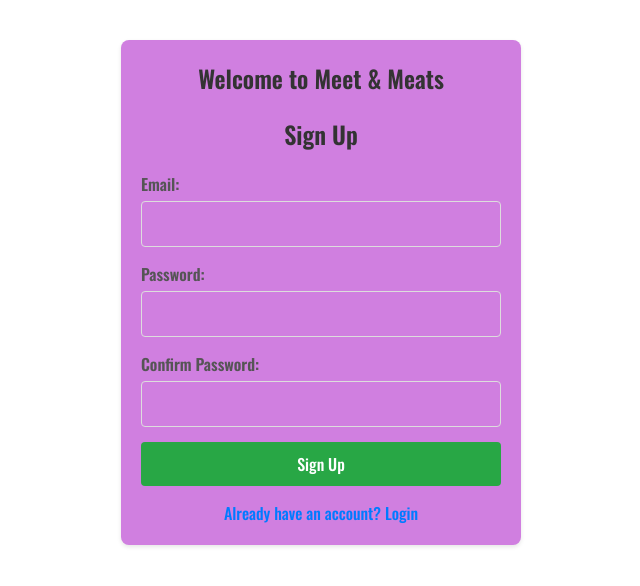
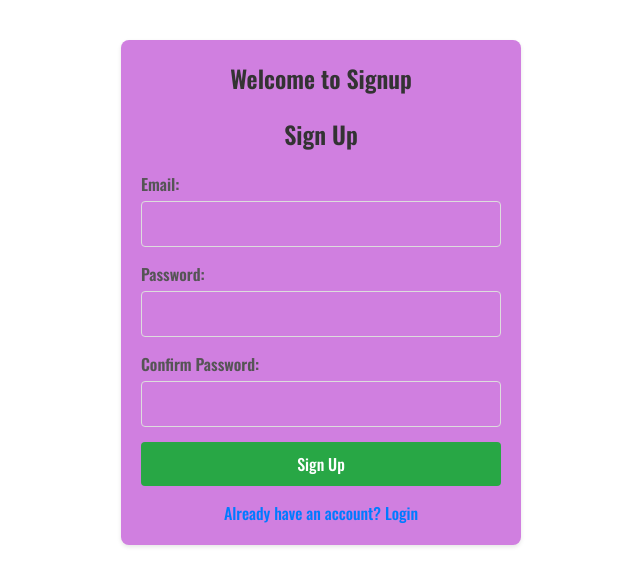
Before and after one commit to VigneshVikki18/Reservation, a React (Vite) app in the folder frontend/: page /signup in a window 1280 px wide. Shown: the top 586 px of the page, without its empty margins (319-959 px from the left). Built offline with nearby package versions, Linux system fonts and the light colour scheme.

Commit message:
Update Signup.jsx

```diff
--- a/frontend/src/Pages/Signup/Signup.jsx
+++ b/frontend/src/Pages/Signup/Signup.jsx
@@ -19,7 +19,7 @@ const Signup = () => {
     }
 
     try {
-      const response = await fetch("http://localhost:5000/api/v1/auth/signup", {
+      const response = await fetch("https://reservation-nbg6.onrender.com/api/v1/auth/signup", {
         method: "POST",
         headers: {
           "Content-Type": "application/json",
@@ -44,7 +44,7 @@ const Signup = () => {
 
   return (
     <div className={styles.container}>
-      <h2 className={styles.title}>Welcome to Meet & Meats</h2>
+      <h2 className={styles.title}>Welcome to Signup</h2>
       <h2 className={styles.title}>Sign Up</h2>
       {error && <p className={styles.error}>{error}</p>}
       <form onSubmit={handleSubmit} className={styles.form}>
```
